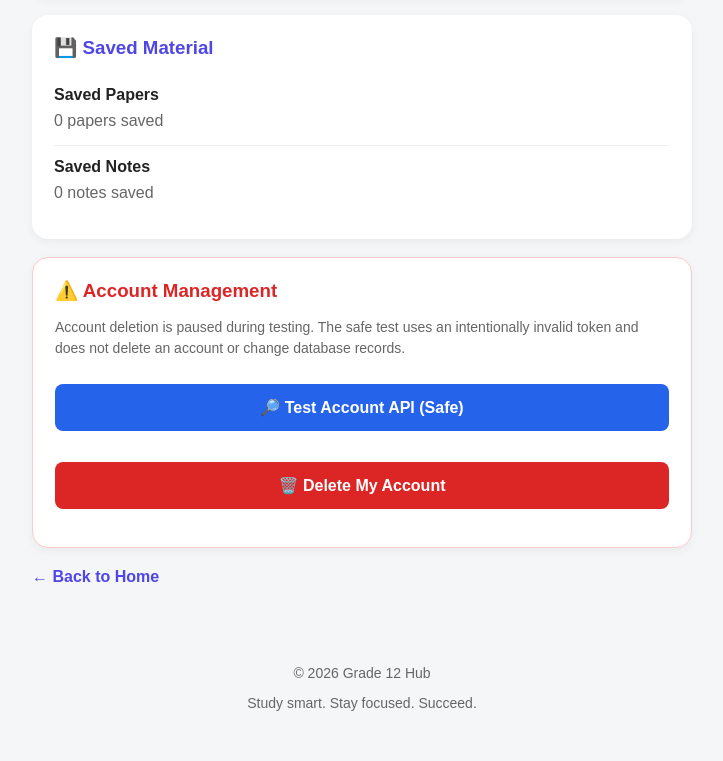
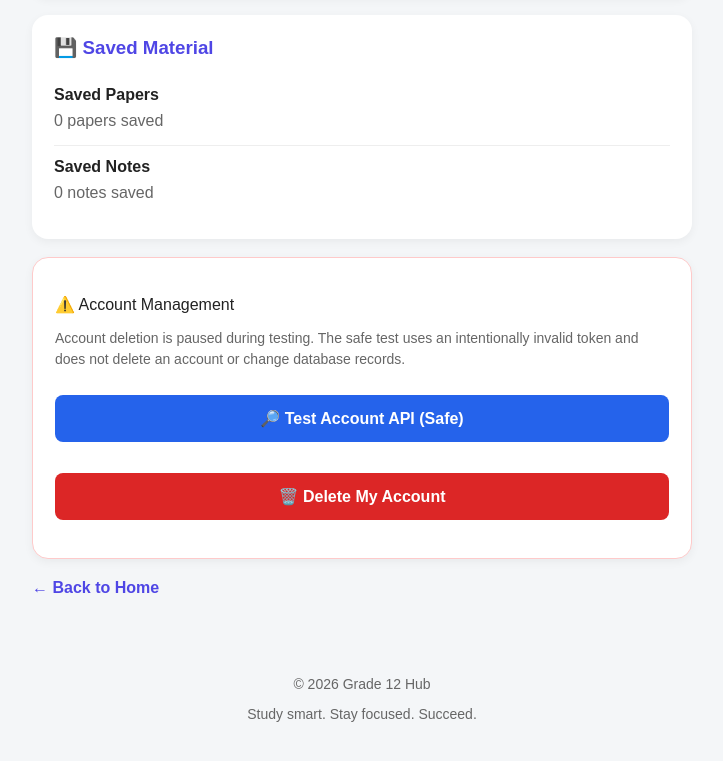
Before and after one commit to asanelen18-glitch/grade12-app, a plain HTML site: page profile.html in a window 1280 px wide. Shown: the part 3104-3865 px from the top of the page, without its empty margins (278-1001 px from the left). Drawn offline with nearby package versions, Linux system fonts and the light colour scheme.

Commit message:
Update profile.html

```diff
--- a/profile.html
+++ b/profile.html
@@ -174,7 +174,7 @@ footer{text-align:center;padding:25px;color:#666;font-size:14px}
 </section>
 
 <section class="card danger-zone">
-<h3>⚠️ Account Management</h3>
+<h3></h3>⚠️ Account Management</h3>
 <p class="muted">Account deletion is paused during testing. The safe test uses an intentionally invalid token and does not delete an account or change database records.</p>
 <button type="button" class="safe-test-button" id="testDeleteApiBtn">🔎 Test Account API (Safe)</button>
 <p id="testDeleteApiResult" role="status" aria-live="polite"></p>
```
